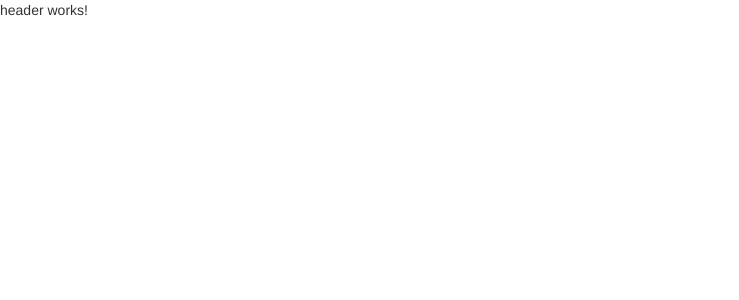
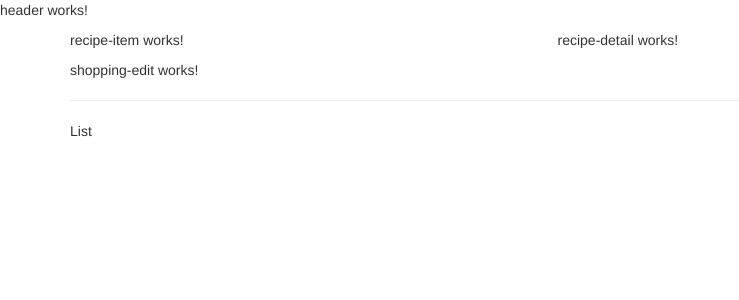
Before and after one commit to mbochynski/angular-cookbook, an Angular app: page / in a window 1280 px wide. Shown: the top 300 px of the page, without its empty margins (0-739 px from the left). Built offline with nearby package versions, Linux system fonts and the light colour scheme.

Commit message:
Add basic relations in templates

```diff
--- a/src/app/app.component.html
+++ b/src/app/app.component.html
@@ -1 +1,9 @@
 <app-header></app-header>
+<div class="container">
+  <div class="row">
+    <div class="col-md-12">
+      <app-recipes></app-recipes>
+      <app-shopping-list></app-shopping-list>
+    </div>
+  </div>
+</div>
--- a/src/app/app.module.ts
+++ b/src/app/app.module.ts
@@ -8,7 +8,7 @@
 import { RecipeDetailComponent } from './recipes/recipe-detail/recipe-detail.component';
 import { RecipeItemComponent } from './recipes/recipe-list/recipe-item/recipe-item.component';
 import { ShoppingListComponent } from './shopping-list/shopping-list.component';
-import { ShippingEditComponent } from './shopping-list/shipping-edit/shipping-edit.component';
+import { ShoppingEditComponent } from './shopping-list/shopping-edit/shopping-edit.component';
 
 @NgModule({
   declarations: [
@@ -19,7 +19,7 @@
     RecipeDetailComponent,
     RecipeItemComponent,
     ShoppingListComponent,
-    ShippingEditComponent
+    ShoppingEditComponent
   ],
   imports: [
     BrowserModule
--- a/src/app/recipes/recipe-list/recipe-list.component.html
+++ b/src/app/recipes/recipe-list/recipe-list.component.html
@@ -1,3 +1 @@
-<p>
-  recipe-list works!
-</p>
+<app-recipe-item></app-recipe-item>
--- a/src/app/recipes/recipes.component.html
+++ b/src/app/recipes/recipes.component.html
@@ -1,3 +1,8 @@
-<p>
-  recipes works!
-</p>
+<div class="row">
+  <div class="col-md-5">
+    <app-recipe-list></app-recipe-list>
+  </div>
+  <div class="col-md-7">
+    <app-recipe-detail></app-recipe-detail>
+  </div>
+</div>
--- a/src/app/shopping-list/shipping-edit/shipping-edit.component.html
+++ /dev/null
@@ -1,3 +0,0 @@
-<p>
-  shipping-edit works!
-</p>
--- a/src/app/shopping-list/shipping-edit/shipping-edit.component.ts
+++ /dev/null
@@ -1,15 +0,0 @@
-import { Component, OnInit } from '@angular/core';
-
-@Component({
-  selector: 'app-shipping-edit',
-  templateUrl: './shipping-edit.component.html',
-  styleUrls: ['./shipping-edit.component.css']
-})
-export class ShippingEditComponent implements OnInit {
-
-  constructor() { }
-
-  ngOnInit() {
-  }
-
-}
--- /dev/null
+++ b/src/app/shopping-list/shopping-edit/shopping-edit.component.html
@@ -0,0 +1,3 @@
+<p>
+  shopping-edit works!
+</p>
--- /dev/null
+++ b/src/app/shopping-list/shopping-edit/shopping-edit.component.ts
@@ -0,0 +1,15 @@
+import { Component, OnInit } from '@angular/core';
+
+@Component({
+  selector: 'app-shopping-edit',
+  templateUrl: './shopping-edit.component.html',
+  styleUrls: ['./shopping-edit.component.css']
+})
+export class ShoppingEditComponent implements OnInit {
+
+  constructor() { }
+
+  ngOnInit() {
+  }
+
+}
--- a/src/app/shopping-list/shopping-list.component.html
+++ b/src/app/shopping-list/shopping-list.component.html
@@ -1,3 +1,7 @@
-<p>
-  shopping-list works!
-</p>
+<div class="row">
+  <div class="col-xs-10">
+    <app-shopping-edit></app-shopping-edit>
+    <hr>
+    <p>List</p>
+  </div>
+</div>
```
Also changed, not shown: src/app/shopping-list/shopping-edit/shopping-edit.component.css (added).
